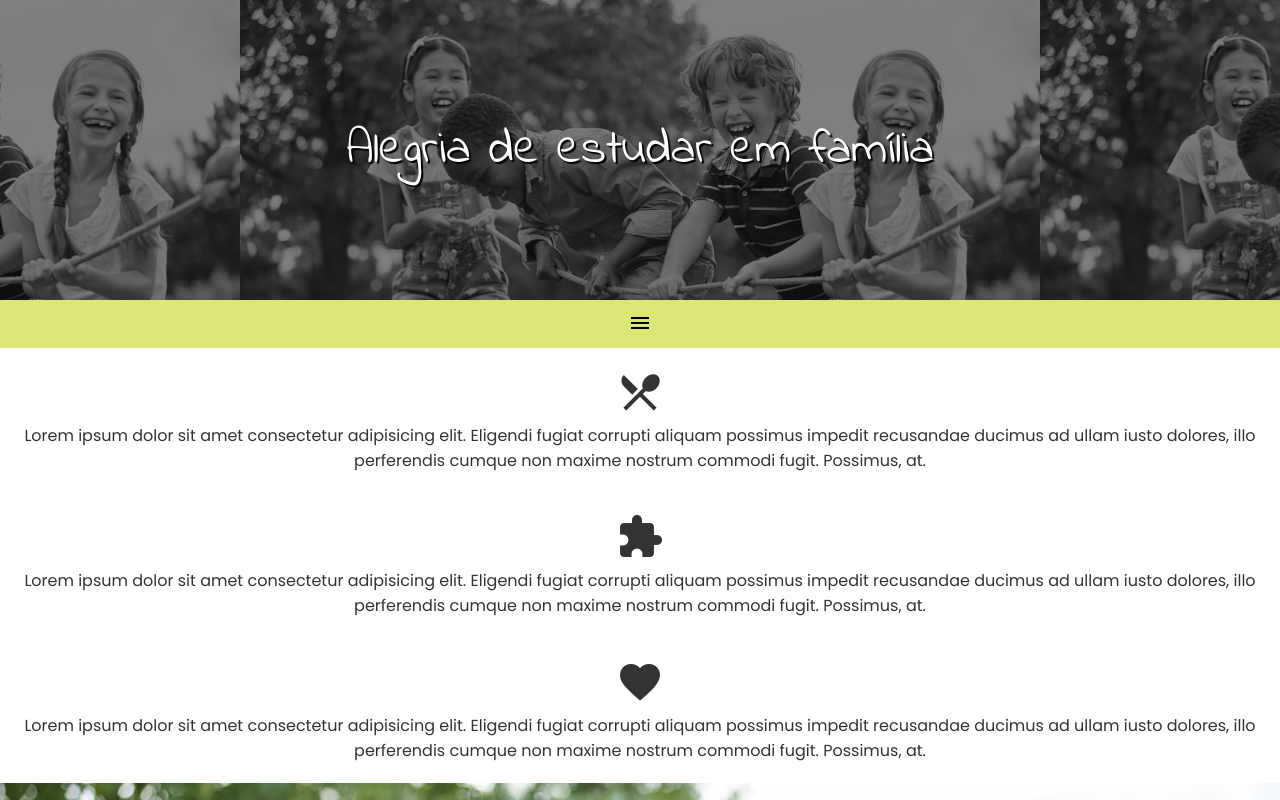
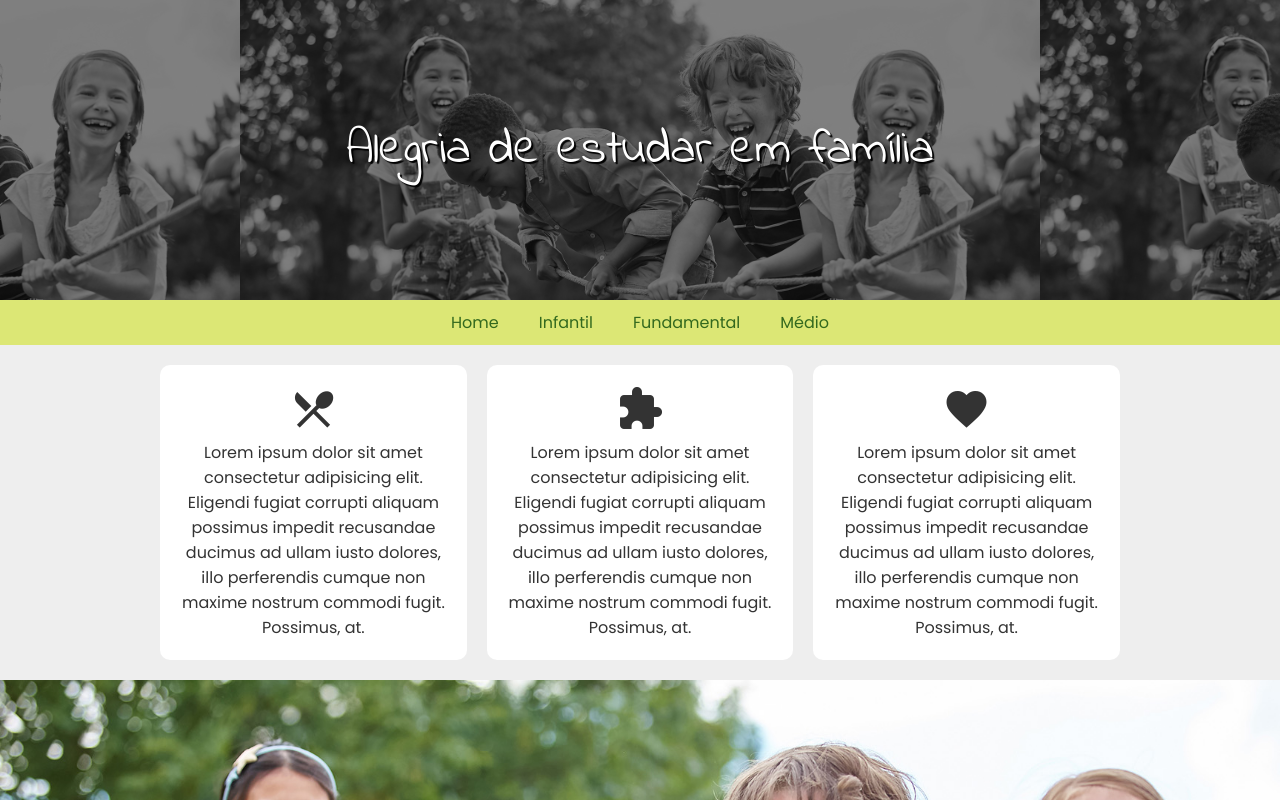
Before and after one commit to sergiomoura/FS4-aula11-TemaParaAlterarDOM, a plain HTML site: page index.html in a window 1280 px wide. Shown: the top 800 px of the page. Drawn offline with Linux system fonts and the light colour scheme.

Commit message:
Finalizado versão desktop

```diff
--- a/index.html
+++ b/index.html
@@ -13,9 +13,14 @@
 		Alegria de estudar em família
 	</header>
 	<nav>
-		<button><i class="material-icons">menu</i></button>
+		<ul id="menu">
+			<li><a href="#">Home</a></li>
+			<li><a href="#">Infantil</a></li>
+			<li><a href="#">Fundamental</a></li>
+			<li><a href="#">Médio</a></li>
+		</ul>
 	</nav>
-	<section>
+	<section class="calls">
 		<article>
 			<i class="material-icons">restaurant_menu</i>
 			<div>Lorem ipsum dolor sit amet consectetur adipisicing elit. Eligendi fugiat corrupti aliquam possimus impedit recusandae ducimus ad ullam iusto dolores, illo perferendis cumque non maxime nostrum commodi fugit. Possimus, at.</div>
@@ -36,8 +41,11 @@
 	</section>
 
 	<footer>
-		<div>Lorem ipsum dolor sit amet consectetur adipisicing elit. Quos tenetur, iure ipsa repellendus dolorem unde optio recusandae, nobis nisi assumenda cum at molestias aliquam porro earum ullam? Eaque, consequatur ullam?</div>
-		<div>Lorem ipsum dolor sit amet consectetur adipisicing elit. Quos tenetur, iure ipsa repellendus dolorem unde optio recusandae, nobis nisi assumenda cum at molestias aliquam porro earum ullam? Eaque, consequatur ullam?</div>
+		<section>
+			<div>Lorem ipsum dolor sit amet consectetur adipisicing elit. Quos tenetur, iure ipsa repellendus dolorem unde optio recusandae, nobis nisi assumenda cum at molestias aliquam porro earum ullam? Eaque, consequatur ullam?</div>
+			<div>Lorem ipsum dolor sit amet consectetur adipisicing elit. Quos tenetur, iure ipsa repellendus dolorem unde optio recusandae, nobis nisi assumenda cum at molestias aliquam porro earum ullam? Eaque, consequatur ullam?</div>
+		</div>
 	</footer>
+	<script src="./js/index.js"></script>
 </body>
 </html>
--- a/scss/style.scss
+++ b/scss/style.scss
@@ -4,8 +4,9 @@
 $cor-fundo-2: #FFFFFF;
 $cor-fundo-1: #EEEEEE;
 $cor-primaria: #DCE775;
-$cor-secundaria: #AFB42B;
+$cor-secundaria: #33691E;
 $cor-fonte:#333;
+$max-width:960px;
 
 $font-engracada: 'Indie Flower', cursive;
 $font-normal: 'Poppins',sans-serif;
@@ -49,20 +50,39 @@ body {
 	}
 
 	nav {
-
 		background-color: $cor-primaria;
 		display: flex;
 		justify-content: center;
-		align-items: center;
-		height: 48px;
+		overflow-y: hidden;
 
-		button {
-			border: none;
-			background-color: transparent;
+		ul {
+				list-style-type: none;
+				margin: 0;
+				padding: 0;
+
+				li {
+					display: block;
+
+					a {
+						display: block;
+						padding: 10px 20px;
+						text-decoration: none;
+						color:$cor-secundaria;
+						text-align: center;
+
+						&:hover {
+							background-color: $cor-secundaria;
+							color:#FFF;
+						}
+					}
+				}
+
 		}
 	}
 
 	section {
+		margin: 0 auto;
+		max-width: $max-width;
 		article {
 			background-color: $cor-fundo-2;
 			padding: 20px;
@@ -72,9 +92,6 @@ body {
 				font-size: 48px !important;
 			}
 
-			div {
-
-			}
 		}
 	}
 
@@ -84,15 +101,22 @@ body {
 		background-size: auto 100vh;
 		height: 280px;
 		background-position: center 0;
+		transition:  background-size 6s linear;
+		&:hover{
+			background-size: auto 110vh;
+		}
 	}
 
 	.depoimento {
 
 		font-family: $font-engracada;
+
 		padding: 20px;
+		max-width: $max-width;
 
 		div {
 			text-align: center;
+			font-size: 1.5rem;
 		}
 
 		span {
@@ -103,6 +127,10 @@ body {
 	}
 
 	footer {
+
+		div {
+			max-width: $max-width;
+		}
 		background-color: $cor-primaria;
 		padding: 20px;
 		div:first-child {
@@ -112,3 +140,47 @@ body {
 
 
 }
+
+@media (min-width:640px){
+	body {
+
+		nav {
+			display: block;
+			justify-content: unset;
+			overflow-y: hidden;
+
+			ul {
+				max-width: $max-width;
+				margin: 0 auto;
+				display: flex;
+				justify-content: center;
+				li {
+					display: inline-block;
+
+					a {
+						display: inline-block;
+					}
+				}
+
+			}
+		}
+
+		.calls {
+			display: flex;
+			justify-content: space-between;
+			padding: 20px 0;
+			article {
+				width:calc(33% - 10px);
+				border-radius: 10px;
+			}
+		}
+
+		footer {
+			section {
+				display: flex;
+				justify-content: space-between;
+			}
+		}
+
+	}
+}
```
Also changed, not shown: css/style.css, 1 other file.
